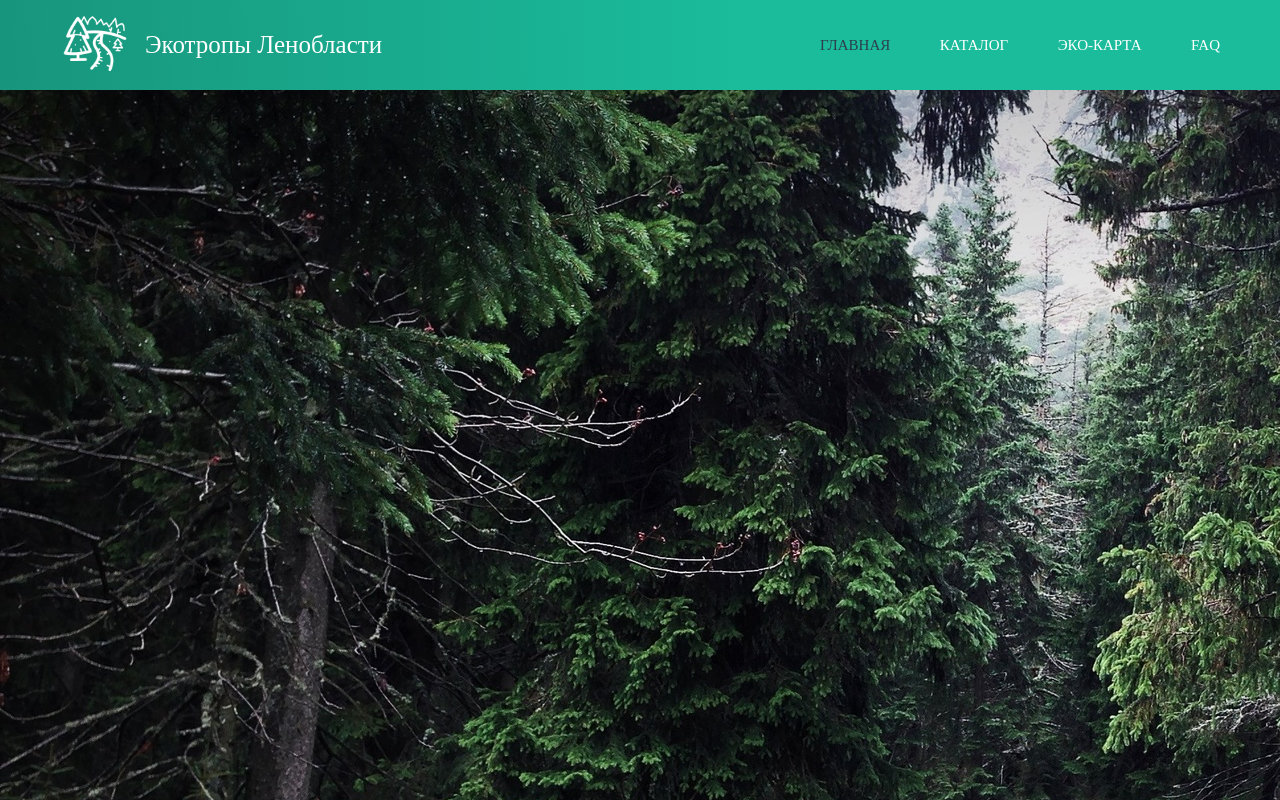
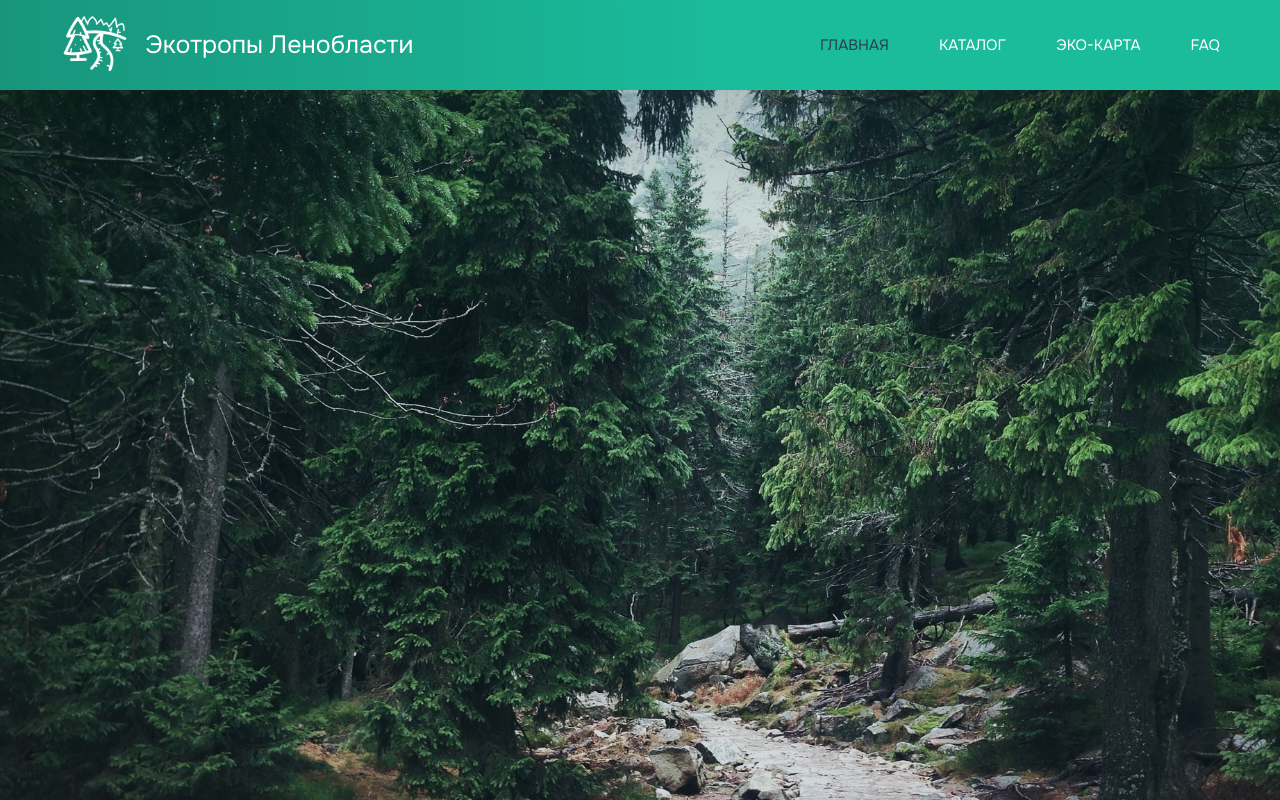
Before and after one commit to BLazzeD21/React-Eco-Trails, a React app: page / in a window 1280 px wide. Shown: the top 800 px of the page. Built offline with nearby package versions, Linux system fonts and the light colour scheme.

Commit message:
fix!: fix error in webpack configuration with assets

```diff
--- a/src/components/Header/Header.jsx
+++ b/src/components/Header/Header.jsx
@@ -2,7 +2,7 @@ import React from 'react';
 import Navbar from '../Navbar/Navbar.jsx';
 import Container from '../Container/Container.jsx';
 import Title from '../UI/Title/Title.jsx';
-import logo from '../../../public/logo.png';
+import logo from '/public/images/logo.png';
 import { Link } from 'react-router-dom';
 
 const Header = ({ title }) => {
--- a/src/styles/base/_fonts.scss
+++ b/src/styles/base/_fonts.scss
@@ -1,62 +1,62 @@
-// @font-face {
-//   font-family: 'Onest';
-//   src: local('Onest'),
-//     url('/public/fonts/Onest/static/Onest-Thin.ttf') format('truetype');
-//   font-weight: 100;
-// }
+@font-face {
+  font-family: 'Onest';
+  src: local('Onest'),
+    url('/public/fonts/Onest/static/Onest-Thin.ttf') format('truetype');
+  font-weight: 100;
+}
 
-// @font-face {
-//   font-family: 'Onest';
-//   src: local('Onest'),
-//     url('/public/assets/fonts/Onest/static/Onest-ExtraLight.ttf') format('truetype');
-//   font-weight: 200;
-// }
+@font-face {
+  font-family: 'Onest';
+  src: local('Onest'),
+    url('/public/fonts/Onest/static/Onest-ExtraLight.ttf') format('truetype');
+  font-weight: 200;
+}
 
-// @font-face {
-//   font-family: 'Onest';
-//   src: local('Onest'),
-//     url('/public/assets/fonts/Onest/static/Onest-Light.ttf') format('truetype');
-//   font-weight: 300;
-// }
+@font-face {
+  font-family: 'Onest';
+  src: local('Onest'),
+    url('/public/fonts/Onest/static/Onest-Light.ttf') format('truetype');
+  font-weight: 300;
+}
 
-// @font-face {
-//   font-family: 'Onest';
-//   src: local('Onest'),
-//     url('/public/assets/fonts/Onest/static/Onest-Regular.ttf') format('truetype');
-//   font-weight: 400;
-// }
+@font-face {
+  font-family: 'Onest';
+  src: local('Onest'),
+    url('/public/fonts/Onest/static/Onest-Regular.ttf') format('truetype');
+  font-weight: 400;
+}
 
-// @font-face {
-//   font-family: 'Onest';
-//   src: local('Onest'),
-//     url('/public/assets/fonts/Onest/static/Onest-Medium.ttf') format('truetype');
-//   font-weight: 500;
-// }
+@font-face {
+  font-family: 'Onest';
+  src: local('Onest'),
+    url('/public/fonts/Onest/static/Onest-Medium.ttf') format('truetype');
+  font-weight: 500;
+}
 
-// @font-face {
-//   font-family: 'Onest';
-//   src: local('Onest'),
-//     url('/public/assets/fonts/Onest/static/Onest-SemiBold.ttf') format('truetype');
-//   font-weight: 600;
-// }
+@font-face {
+  font-family: 'Onest';
+  src: local('Onest'),
+    url('/public/fonts/Onest/static/Onest-SemiBold.ttf') format('truetype');
+  font-weight: 600;
+}
 
-// @font-face {
-//   font-family: 'Onest';
-//   src: local('Onest'),
-//     url('/public/assets/fonts/Onest/static/Onest-Bold.ttf') format('truetype');
-//   font-weight: 700;
-// }
+@font-face {
+  font-family: 'Onest';
+  src: local('Onest'),
+    url('/public/fonts/Onest/static/Onest-Bold.ttf') format('truetype');
+  font-weight: 700;
+}
 
-// @font-face {
-//   font-family: 'Onest';
-//   src: local('Onest'),
-//     url('/public/assets/fonts/Onest/static/Onest-ExtraBold.ttf') format('truetype');
-//   font-weight: 800;
-// }
+@font-face {
+  font-family: 'Onest';
+  src: local('Onest'),
+    url('/public/fonts/Onest/static/Onest-ExtraBold.ttf') format('truetype');
+  font-weight: 800;
+}
 
-// @font-face {
-//   font-family: 'Onest';
-//   src: local('Onest'),
-//     url('/public/assets/fonts/Onest/static/Onest-Black.ttf') format('truetype');
-//   font-weight: 900;
-// }
+@font-face {
+  font-family: 'Onest';
+  src: local('Onest'),
+    url('/public/fonts/Onest/static/Onest-Black.ttf') format('truetype');
+  font-weight: 900;
+}
--- a/src/styles/blocks/_home.scss
+++ b/src/styles/blocks/_home.scss
@@ -2,9 +2,12 @@
   &__wrapper {
     display: flex;
     align-items: center;
-    height: 100vh;
+    height: 1000px;
     padding: 20vh 20px;
-    // background: url('/public/main_background.jpg');
-    background: url('../../../public/main_background.jpg');
+    background:
+		linear-gradient(rgba($jungle, 0.13), rgba($french-navy, 0.2)),
+		url('/public/images/main_background.jpg');
+    background-size: cover;
+    background-repeat: no-repeat;
   }
 }
--- a/webpack.config.cjs
+++ b/webpack.config.cjs
@@ -7,13 +7,13 @@ const TerserPlugin = require('terser-webpack-plugin');
 const NodePolyfillPlugin = require('node-polyfill-webpack-plugin');
 
 const production = process.env.NODE_ENV === 'production';
-const ASSET_PATH = production ? '/' : '';
+const ASSET_PATH = production ? '/' : 'auto';
 
 module.exports = {
   entry: { index: path.resolve(__dirname, './src/index.js') },
   output: {
     path: path.resolve(__dirname, './build'),
-    publicPath: ASSET_PATH || 'auto',
+    publicPath: ASSET_PATH,
     filename: production ? '[name].[contenthash].js' : '[name].js',
     clean: true,
   },
@@ -45,16 +45,11 @@ module.exports = {
         ],
       },
       {
-        test: /\.(png|svg|jpg|jpeg|gif)$/i,
-        use: [
-          {
-            loader: 'file-loader',
-            options: {
-              outputPath: 'assets',
-              name: '[path][name].[ext]',
-            },
-          },
-        ],
+        test: /\.(png|jpe?g|gif)$/,
+        type: 'asset/resource',
+        generator: {
+          filename: 'images/[name][ext]',
+        },
       },
     ],
   },
```
Also changed, not shown: public/images/logo.png (renamed from public/logo.png), public/images/main_background.jpg (renamed from public/main_background.jpg).
